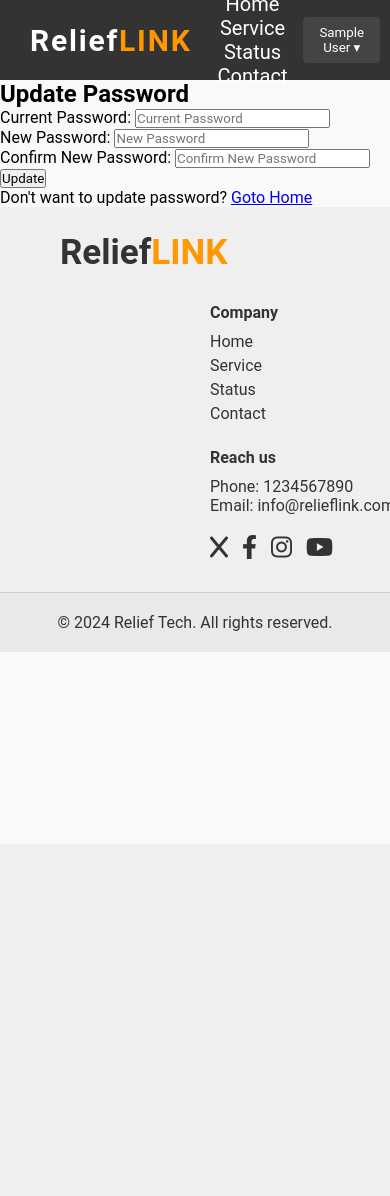
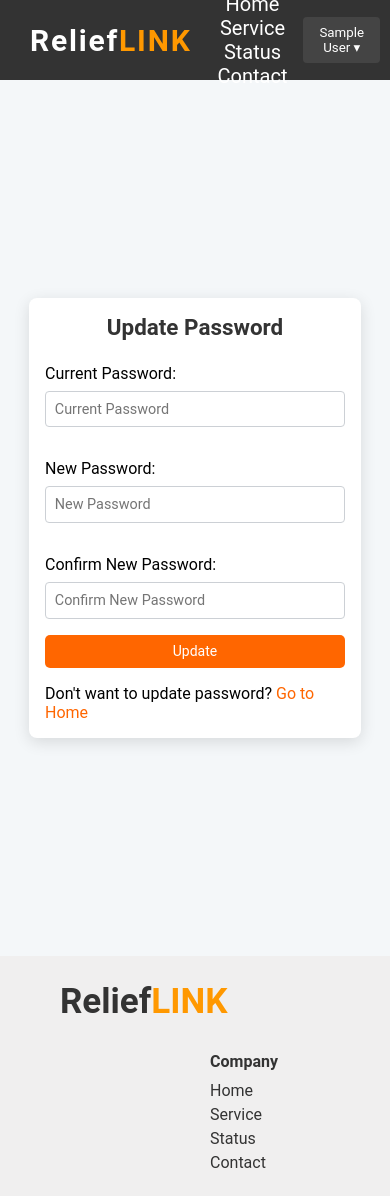
Before and after one commit to TahmidMuntaser/ReliefLink, a Django app: page /account/password_update/ in a window 390 px wide; the page is wider, and only the part inside the window is pictured. Shown: the top 1196 px of that part. Before the commit the page ends 631 px from the top of that part, so only its background shows below. Run offline with Django 5.2, Linux system fonts and the light colour scheme; the visitor is signed in with stand-in values (Sample User, id 1).

Commit message:
update password page updated

```diff
--- /dev/null
+++ b/ReliefLink/account/static/account/updatepassword.css
@@ -0,0 +1,105 @@
+.updatepassword-container {
+    display: flex;
+    justify-content: center;
+    align-items: center;
+    min-height: 100vh;
+    background-color: #f4f7f9;
+    padding: 1rem;
+}
+
+.updatepassword-form {
+    background: #fff;
+    padding: 2rem;
+    border-radius: 8px;
+    box-shadow: 0 4px 16px rgba(0, 0, 0, 0.12);
+    width: 100%;
+    max-width: 400px;
+}
+
+.updatepassword-form h2 {
+    text-align: center;
+    color: #333;
+    margin-bottom: 1.5rem;
+    font-size: 1.8rem;
+}
+
+.updatepassword-form form input,
+.updatepassword-form form select,
+.updatepassword-form form textarea {
+    width: 100%;
+    box-sizing: border-box;
+    padding: 0.75rem;
+    margin: 0.5rem 0 1rem;
+    border: 1px solid #ccd0d5;
+    border-radius: 4px;
+    font-size: 1rem;
+}
+
+.btn-primary {
+    background-color: #ff6600;
+    font-size: 18px;
+    border: none;
+    color: #fff;
+    padding: 0.75rem;
+    border-radius: 5px;
+    cursor: pointer;
+    width: 100%;
+    transition: background-color 0.3s ease, transform 0.3s ease;
+}
+.btn-primary:hover {
+    background-color: #e9650d;
+    transform: translateY(-2px);
+}
+
+
+.updatepassword-form p {
+    text-align: left;
+    margin-top: 1rem;
+}
+.updatepassword-form a {
+    color: #ff6600;
+    text-decoration: none;
+}
+.updatepassword-form a:hover {
+    text-decoration: underline;
+}
+
+@media (max-width: 768px) {
+    .updatepassword-form {
+        padding: 1.5rem;
+        max-width: 350px;
+    }
+    .updatepassword-form h2 {
+        font-size: 1.6rem;
+    }
+    .updatepassword-form form input,
+    .updatepassword-form form select,
+    .updatepassword-form form textarea {
+        padding: 0.65rem;
+        font-size: 0.95rem;
+    }
+    .btn-primary {
+        font-size: 16px;
+        padding: 0.65rem;
+    }
+}
+
+@media (max-width: 480px) {
+    .updatepassword-form {
+        padding: 1rem;
+        max-width: 300px;
+    }
+    .updatepassword-form h2 {
+        font-size: 1.4rem;
+    }
+    .updatepassword-form form input,
+    .updatepassword-form form select,
+    .updatepassword-form form textarea {
+        padding: 0.55rem;
+        font-size: 0.9rem;
+    }
+    .btn-primary {
+        font-size: 14px;
+        padding: 0.55rem;
+    }
+}
--- a/ReliefLink/account/templates/account/updatepassword.html
+++ b/ReliefLink/account/templates/account/updatepassword.html
@@ -1,9 +1,12 @@
 {% extends 'global/base.html' %}
 {% load static %}
+
 {% block title %}Update Password{% endblock %}
+
 {% block extra_css %}
-<link rel="stylesheet" href="{% static 'account/style.css' %}">
+<link rel="stylesheet" href="{% static 'account/updatepassword.css' %}">
 {% endblock %}
+
 {% block content %}
 <div class="updatepassword-container">
     <div class="updatepassword-form">
@@ -13,7 +16,7 @@
             {{ form.as_p }}
             <button class="btn btn-primary" type="submit">Update</button>
         </form>
-        <p>Don't want to update password? <a href="{% url 'home' %}"> Goto Home</a></p>
+        <p>Don't want to update password? <a href="{% url 'home' %}">Go to Home</a></p>
     </div>
 </div>
 {% endblock %}
```
